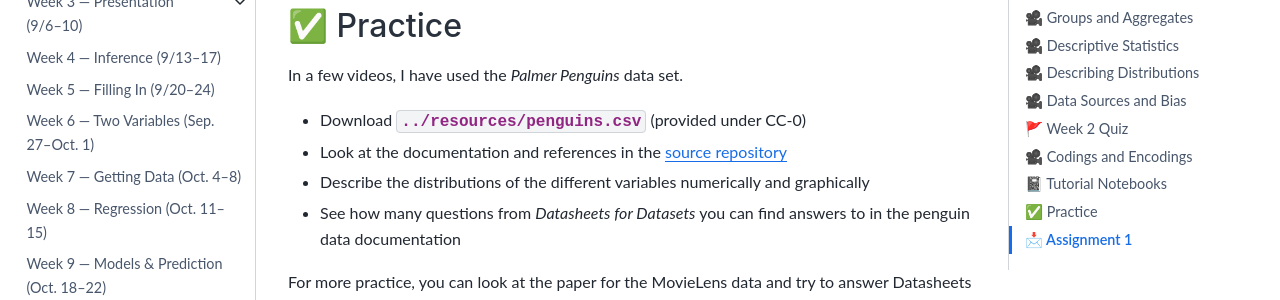
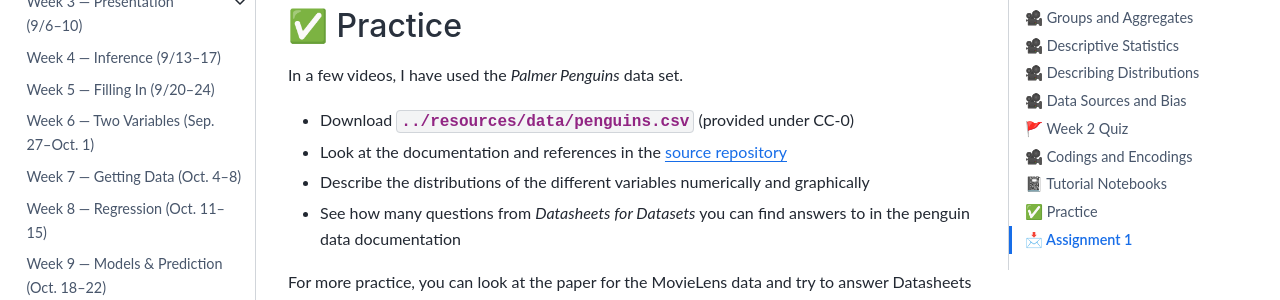
Before and after one commit to mdekstrand/cs533-web, a Jupyter Book: the page built from week2/index.md, in a window 1280 px wide and 900 px high, scrolled down 4992 px. Shown: the part 294-594 px from the top of the window. Built offline with Jupyter Book 1.0.4 settings and Sphinx 7.4.7 and the Sphinx Book theme 1.1.4, drawn with Linux system fonts in a browser that asks for light colours; pages that are not in the unit, such as notebooks, are missing from menus; cross-references to code outside the pages are shown as plain code; a style sheet for code colours, icons or effects is not loaded.

Commit message:
move CSV files around

```diff
--- a/_toc.yml
+++ b/_toc.yml
@@ -43,7 +43,7 @@ parts:
   chapters:
   - file: resources/software
   - file: resources/documentation.md
-  - file: resources/datasets.md
+  - file: resources/data/index.md
   - file: resources/notebook-checklist
   - file: resources/probability
   - file: resources/problems
--- a/week2/index.md
+++ b/week2/index.md
@@ -207,7 +207,7 @@ These notebooks, the {book}`p4da` textbook, and the [Pandas User Guide](https://
 
 In a few videos, I have used the *Palmer Penguins* data set.
 
-- Download {download}`../resources/penguins.csv` (provided under CC-0)
+- Download {download}`../resources/data/penguins.csv` (provided under CC-0)
 - Look at the documentation and references in the [source repository](https://github.com/allisonhorst/palmerpenguins)
 - Describe the distributions of the different variables numerically and graphically
 - See how many questions from *Datasheets for Datasets* you can find answers to in the penguin data documentation
```
Also changed, not shown: resources/data/index.md (renamed from resources/datasets.md, +1 -1 lines), resources/tutorials/index.md (+1 -1 lines), 3 other files.
